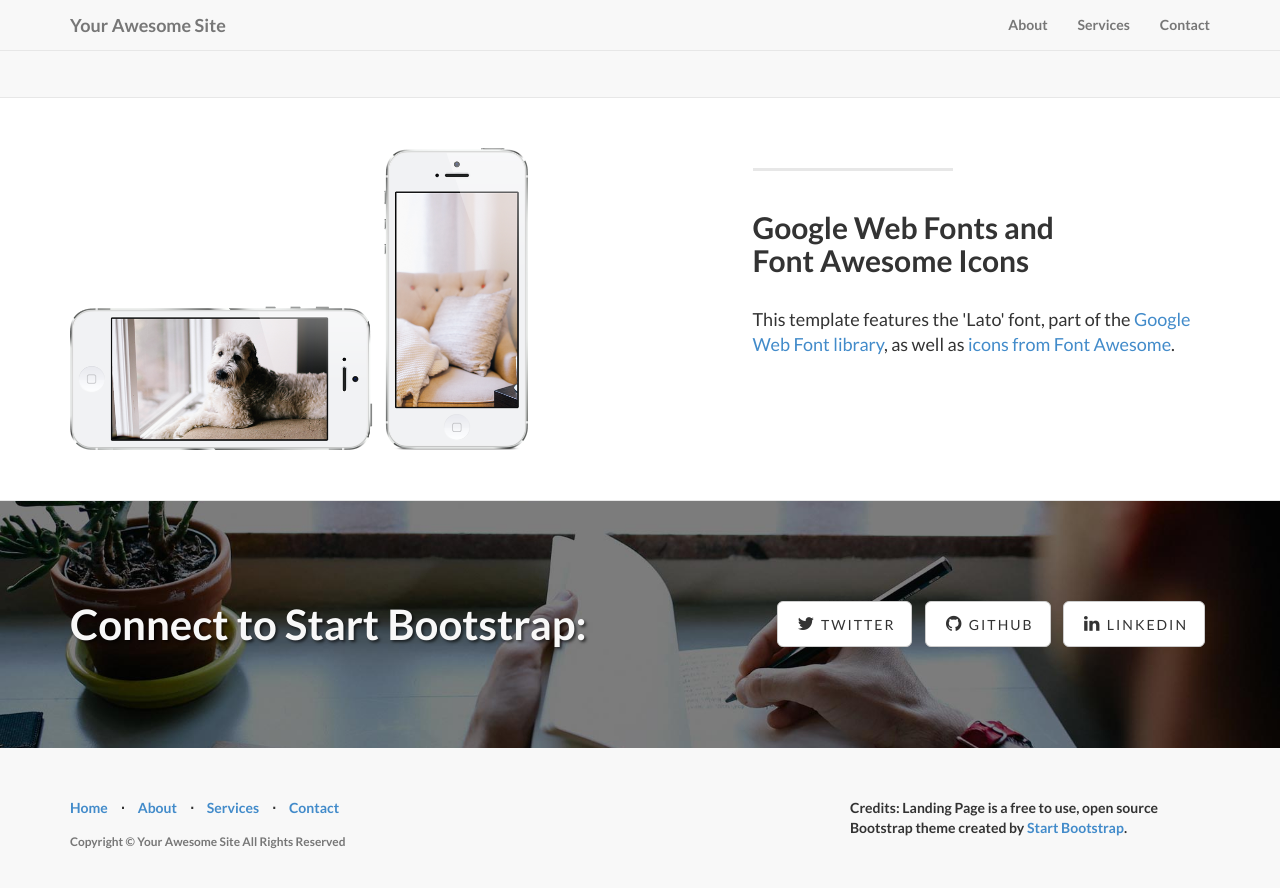
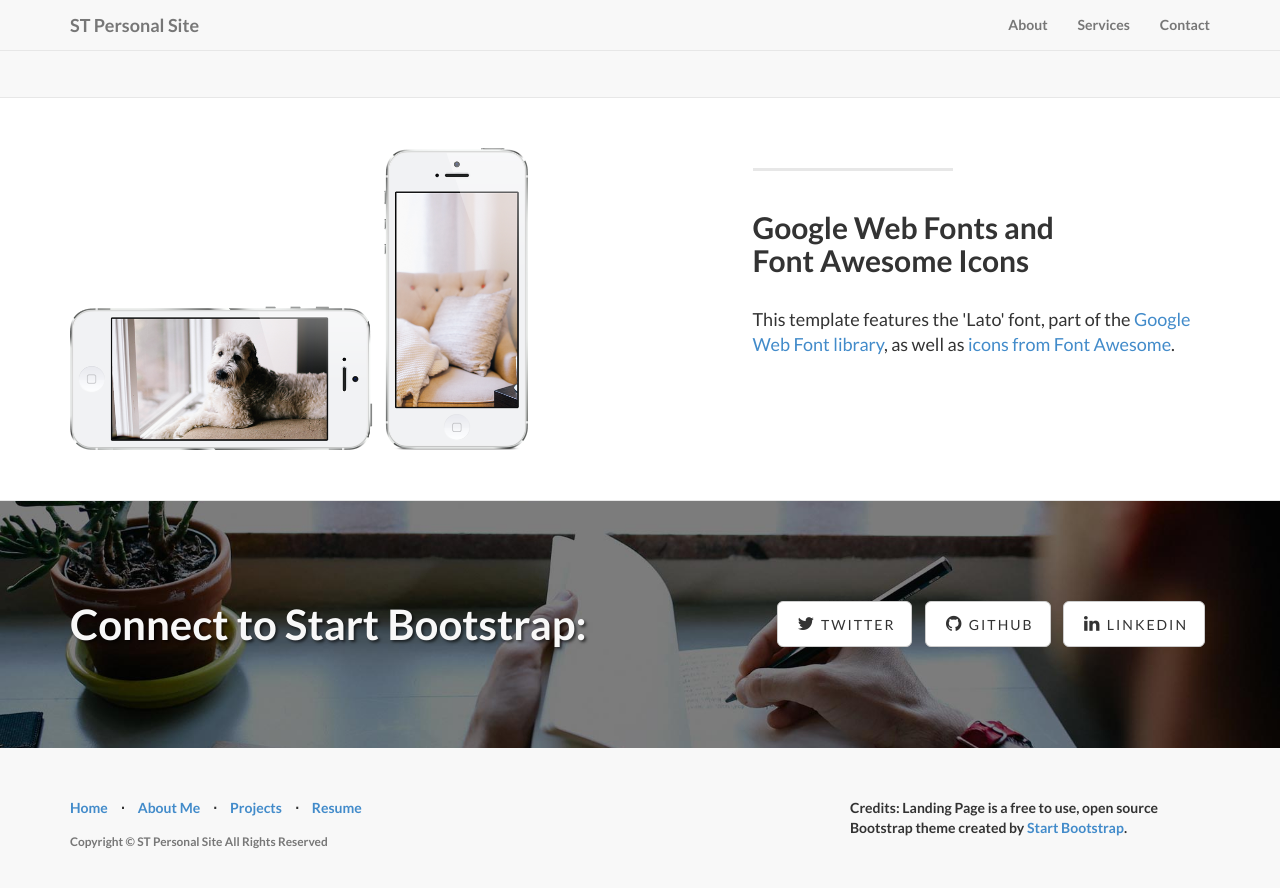
Before and after one commit to steventang2013/steventang2013.github.io, a Jekyll site: the page built from index.html, in a window 1280 px wide and 900 px high, scrolled down 1619 px. Shown: the top 888 px of the window. Built offline with Jekyll 4.4.1, drawn with Linux system fonts in a browser that asks for light colours; some of the changed lines change nothing that is shown; some of the changed text lies outside the part shown.

Commit message:
first edit

```diff
--- a/_config.yml
+++ b/_config.yml
@@ -2,13 +2,10 @@
 #      Main Configs       #
 # ----------------------- #
 
-url: http://yoursite.com
-title: Your Awesome Site
-email: your-email@domain.com
-description: > # "Write an awesome description for your new site here.
-  You can edit this line in _config.yml. It will appear in your document
-  head meta (for Google search results) and in your feed.xml site
-  description."
+url: http://steventang2013.github.io
+title: ST Personal Site
+email: steven.tang@colorado.edu
+description: > # "steventang2013.github.io is a personal website created for career developmental purposes."
 
 # ----------------------- #
 #    Jekyll & Plugins     #
@@ -26,6 +23,6 @@ social:
   - title: twitter
     url: https://twitter.com/SBootstrap
   - title: github
-    url: https://github.com/IronSummitMedia/startbootstrap
+    url: https://github.com/steventang2013
   - title: linkedin
-    url:
+    url: https://www.linkedin.com/pub/steven-tang/a0/337/573
--- a/_includes/footer.html
+++ b/_includes/footer.html
@@ -9,15 +9,15 @@
                     </li>
                     <li class="footer-menu-divider">&sdot;</li>
                     <li>
-                        <a href="#about">About</a>
+                        <a href="#about">About Me</a>
                     </li>
                     <li class="footer-menu-divider">&sdot;</li>
                     <li>
-                        <a href="#services">Services</a>
+                        <a href="#services">Projects</a>
                     </li>
                     <li class="footer-menu-divider">&sdot;</li>
                     <li>
-                        <a href="#contact">Contact</a>
+                        <a href="#contact">Resume</a>
                     </li>
                 </ul>
                 <p class="copyright text-muted small">Copyright &copy; {{ site.title }} All Rights Reserved</p>
--- a/index.html
+++ b/index.html
@@ -1,5 +1,5 @@
 ---
 layout: default
-title: Landing Page
-subTitle: A Template by Start Bootstrap
+title: Steven Tang Website
+subTitle: What you Imagine is Reality
 ---
```
